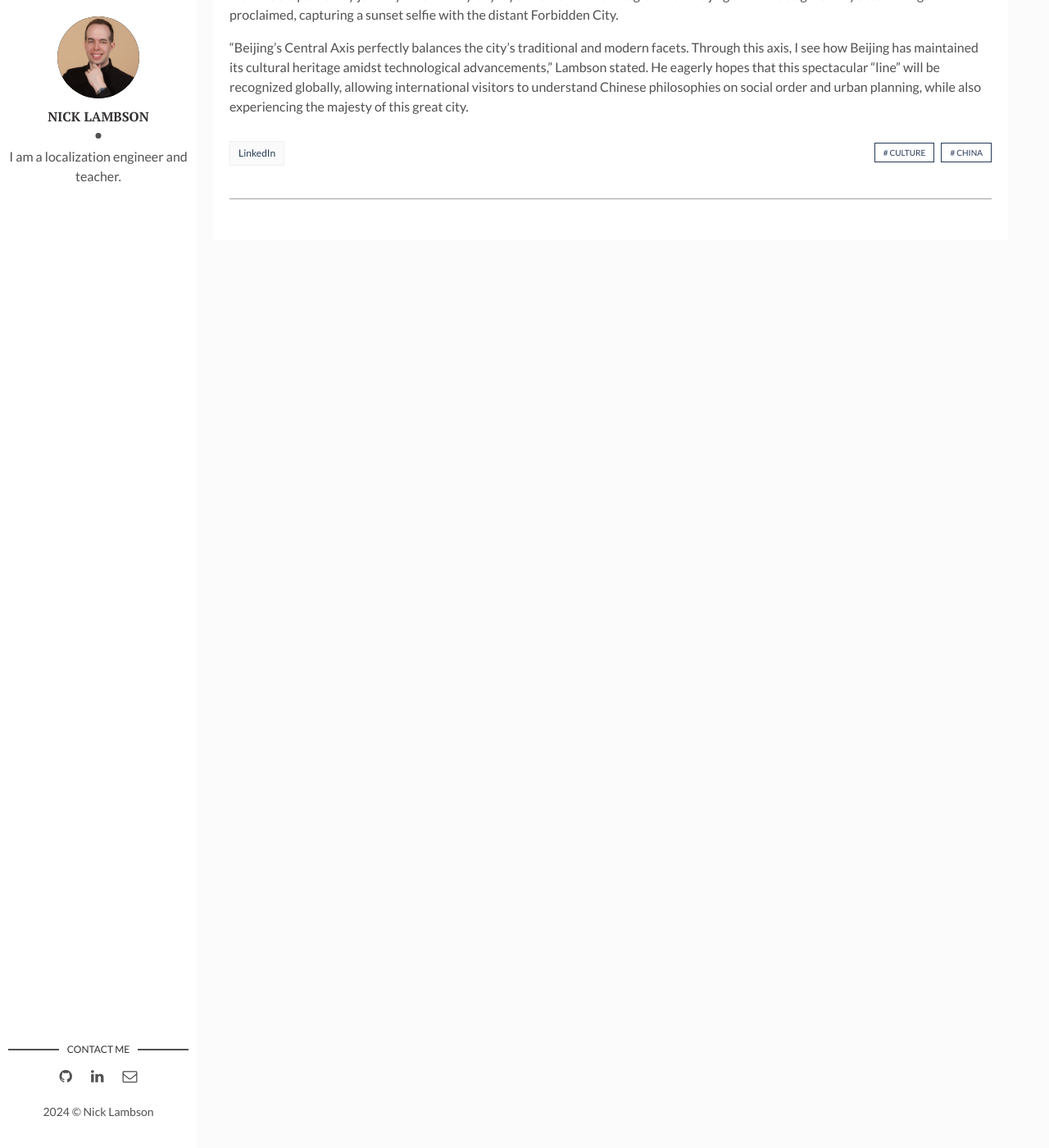
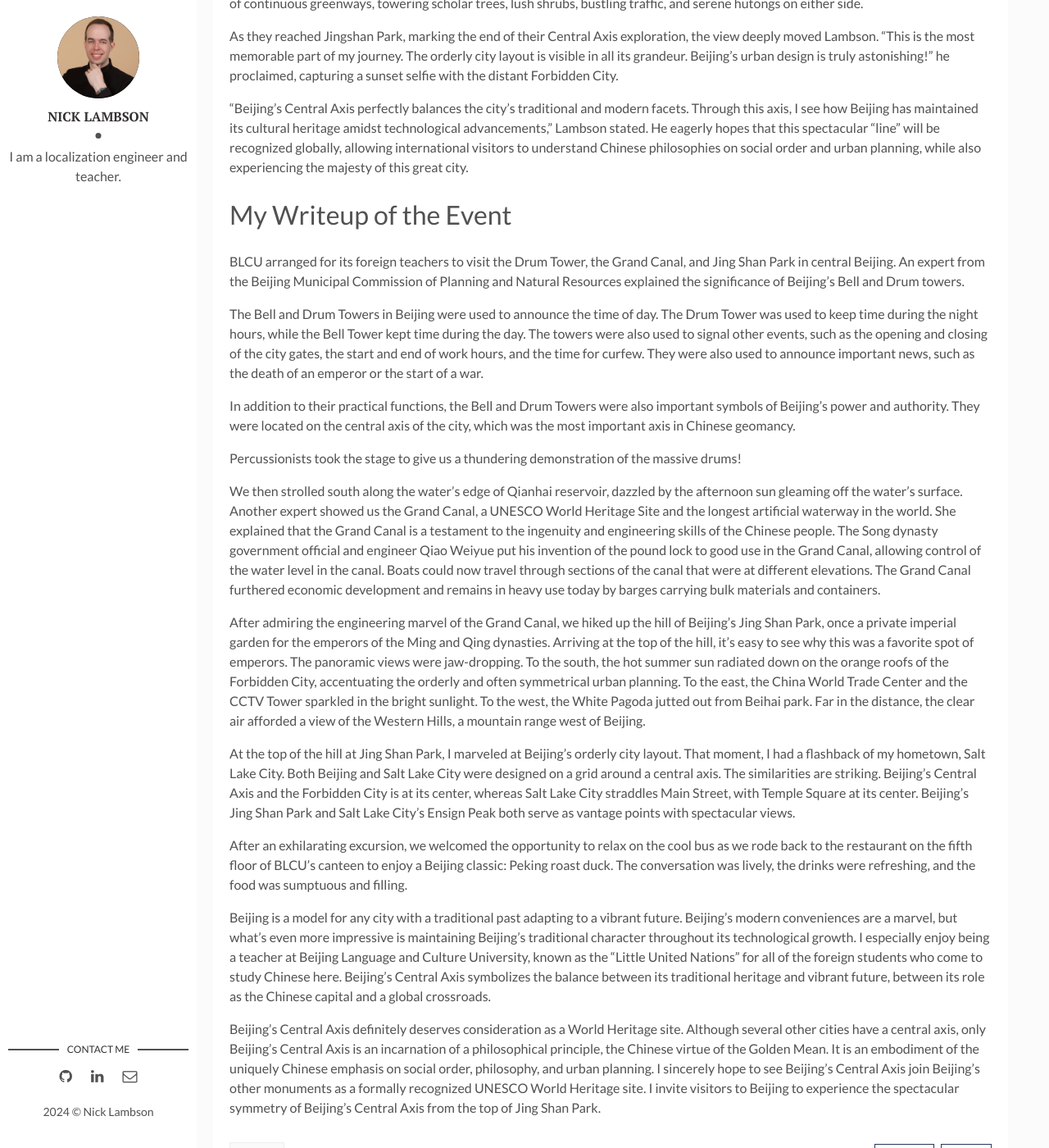
Before and after one commit to nicklambson/nicklambson.github.io, a Jekyll site: the page built from _posts/2023-07-03-beijing-daily-interview.markdown, in a window 1280 px wide and 1400 px high, scrolled down 1430 px. Shown: the whole window at 82% size. Built offline with Jekyll 4.4.1, drawn with Linux system fonts in a browser that asks for light colours; before the commit the page ends 1743 px from its top, so only the background shows below that; some of the changed text lies outside the part shown.

Commit message:
Add my take

```diff
--- a/_posts/2023-07-03-beijing-daily-interview.markdown
+++ b/_posts/2023-07-03-beijing-daily-interview.markdown
@@ -10,6 +10,8 @@ author: Nick Lambson
 ---
 
 Beijing Daily, an online newspaper, interviewed me to get my thoughts about Beijing's Central Axis, now a UNESCO World Heritage Site. You can read the article in Chinese [here](https://beijing.qianlong.com/2023/0703/8062548.shtml). Below is a machine translation of the article.
+
+# The Article from Beijing Daily
 
 American Teacher's Adventure on Beijing’s Central Axis: "The City's Design is Truly Impressive!"
 
@@ -28,3 +30,25 @@ Lambson shared that the Central Axis expedition deepened his appreciation for Be
 As they reached Jingshan Park, marking the end of their Central Axis exploration, the view deeply moved Lambson. "This is the most memorable part of my journey. The orderly city layout is visible in all its grandeur. Beijing’s urban design is truly astonishing!" he proclaimed, capturing a sunset selfie with the distant Forbidden City.
 
 “Beijing’s Central Axis perfectly balances the city’s traditional and modern facets. Through this axis, I see how Beijing has maintained its cultural heritage amidst technological advancements,” Lambson stated. He eagerly hopes that this spectacular “line” will be recognized globally, allowing international visitors to understand Chinese philosophies on social order and urban planning, while also experiencing the majesty of this great city.
+
+# My Writeup of the Event
+
+BLCU arranged for its foreign teachers to visit the Drum Tower, the Grand Canal, and Jing Shan Park in central Beijing. An expert from the Beijing Municipal Commission of Planning and Natural Resources explained the significance of Beijing’s Bell and Drum towers.
+
+The Bell and Drum Towers in Beijing were used to announce the time of day. The Drum Tower was used to keep time during the night hours, while the Bell Tower kept time during the day. The towers were also used to signal other events, such as the opening and closing of the city gates, the start and end of work hours, and the time for curfew. They were also used to announce important news, such as the death of an emperor or the start of a war.
+
+In addition to their practical functions, the Bell and Drum Towers were also important symbols of Beijing's power and authority. They were located on the central axis of the city, which was the most important axis in Chinese geomancy.
+
+Percussionists took the stage to give us a thundering demonstration of the massive drums!
+
+We then strolled south along the water’s edge of Qianhai reservoir, dazzled by the afternoon sun gleaming off the water’s surface. Another expert showed us the Grand Canal, a UNESCO World Heritage Site and the longest artificial waterway in the world. She explained that the Grand Canal is a testament to the ingenuity and engineering skills of the Chinese people. The Song dynasty government official and engineer Qiao Weiyue put his invention of the pound lock to good use in the Grand Canal, allowing control of the water level in the canal. Boats could now travel through sections of the canal that were at different elevations. The Grand Canal furthered economic development and remains in heavy use today by barges carrying bulk materials and containers.
+
+After admiring the engineering marvel of the Grand Canal, we hiked up the hill of Beijing’s Jing Shan Park, once a private imperial garden for the emperors of the Ming and Qing dynasties. Arriving at the top of the hill, it’s easy to see why this was a favorite spot of emperors. The panoramic views were jaw-dropping. To the south, the hot summer sun radiated down on the orange roofs of the Forbidden City, accentuating the orderly and often symmetrical urban planning. To the east, the China World Trade Center and the CCTV Tower sparkled in the bright sunlight. To the west, the White Pagoda jutted out from Beihai park. Far in the distance, the clear air afforded a view of the Western Hills, a mountain range west of Beijing.
+
+At the top of the hill at Jing Shan Park, I marveled at Beijing’s orderly city layout. That moment, I had a flashback of my hometown, Salt Lake City. Both Beijing and Salt Lake City were designed on a grid around a central axis. The similarities are striking. Beijing’s Central Axis and the Forbidden City is at its center, whereas Salt Lake City straddles Main Street, with Temple Square at its center. Beijing’s Jing Shan Park and Salt Lake City’s Ensign Peak both serve as vantage points with spectacular views.
+
+After an exhilarating excursion, we welcomed the opportunity to relax on the cool bus as we rode back to the restaurant on the fifth floor of BLCU’s canteen to enjoy a Beijing classic: Peking roast duck. The conversation was lively, the drinks were refreshing, and the food was sumptuous and filling.
+
+Beijing is a model for any city with a traditional past adapting to a vibrant future. Beijing’s modern conveniences are a marvel, but what’s even more impressive is maintaining Beijing’s traditional character throughout its technological growth. I especially enjoy being a teacher at Beijing Language and Culture University, known as the “Little United Nations” for all of the foreign students who come to study Chinese here. Beijing’s Central Axis symbolizes the balance between its traditional heritage and vibrant future, between its role as the Chinese capital and a global crossroads.
+
+Beijing’s Central Axis definitely deserves consideration as a World Heritage site. Although several other cities have a central axis, only Beijing’s Central Axis is an incarnation of a philosophical principle, the Chinese virtue of the Golden Mean. It is an embodiment of the uniquely Chinese emphasis on social order, philosophy, and urban planning. I sincerely hope to see Beijing’s Central Axis join Beijing’s other monuments as a formally recognized UNESCO World Heritage site. I invite visitors to Beijing to experience the spectacular symmetry of Beijing’s Central Axis from the top of Jing Shan Park.
```
